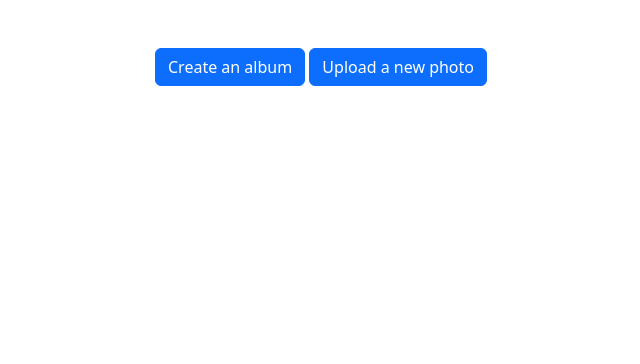
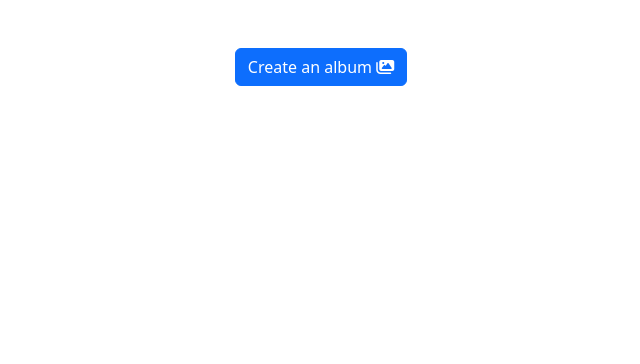
Before and after one commit to tiberiu-dascal/GALLERY, a Django app: page /albums in a window 1280 px wide. Shown: the part 56-420 px from the top of the page, without its empty margins (319-959 px from the left). Run offline with Django 4.2, Linux system fonts and the light colour scheme; the visitor is signed in with stand-in values (Sample User, id 1); data that the repository does not hold is empty; some libraries are stand-ins or nearby versions.

Commit message:
Ficed bug: missing icon on albums view; fixed issue with createsuperuser method

```diff
--- a/base/models.py
+++ b/base/models.py
@@ -12,7 +12,7 @@ class User(AbstractUser):
     bio = models.TextField(blank=True, null=True)
 
     USERNAME_FIELD = "email"
-    REQUIRED_FIELDS = []
+    REQUIRED_FIELDS = ['username']
 
 
 class Album(models.Model):
--- a/templates/albums.html
+++ b/templates/albums.html
@@ -3,19 +3,22 @@
 {% block title %}Home :: Photo Gallery{% endblock %}
 {% block content %}
     {% if user.is_authenticated %}
+
         <div class="row text-center">
             <div class="col-lg-12">
                 {% if albums|length < 1 %}
                     <a href="{% url 'create_album' %}"
-                       class="btn btn-primary float-right mt-4">Create an album</a>
-                {% endif %}
-                {% if photos|length < 1 %}
-                    <a href="{% url 'upload' %}" class="btn btn-primary float-right mt-4">Upload a new photo</a>
-                {% endif %}
-                {% if albums|length > 0 and photos|length > 0 %}
+                       class="btn btn-primary float-right mt-4">Create an album <i class="fa-solid fa-images"></i></a>
+                {% elif photos|length < 1 %}
                     <a href="{% url 'create_album' %}"
                        class="btn btn-primary float-right mt-4">Create another album <i class="fa-solid fa-images"></i></a>
-                    <a href="{% url 'upload' %}" class="btn btn-primary float-right mt-4">Upload a new photo <i class="fa-solid fa-image"></i></a>
+
+                    <a href="{% url 'upload' %}" class="btn btn-primary float-right mt-4">Upload photo(s) <i class="fa-solid fa-image"></i></a>
+                {% else %}
+                    <a href="{% url 'create_album' %}"
+                       class="btn btn-primary float-right mt-4">Create another album <i class="fa-solid fa-images"></i></a>
+
+                    <a href="{% url 'upload' %}" class="btn btn-primary float-right mt-4">Upload photo(s) <i class="fa-solid fa-image"></i></a>
                 {% endif %}
             </div>
         </div>
```
